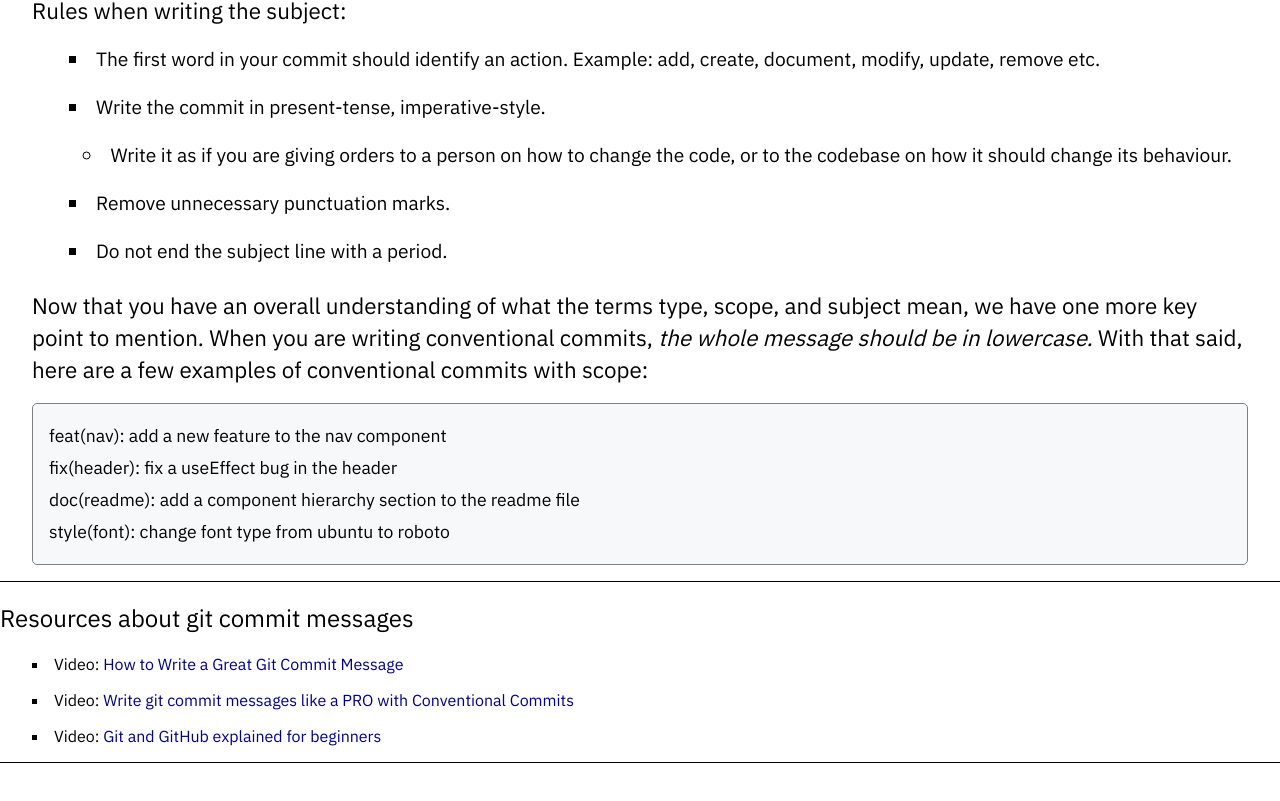
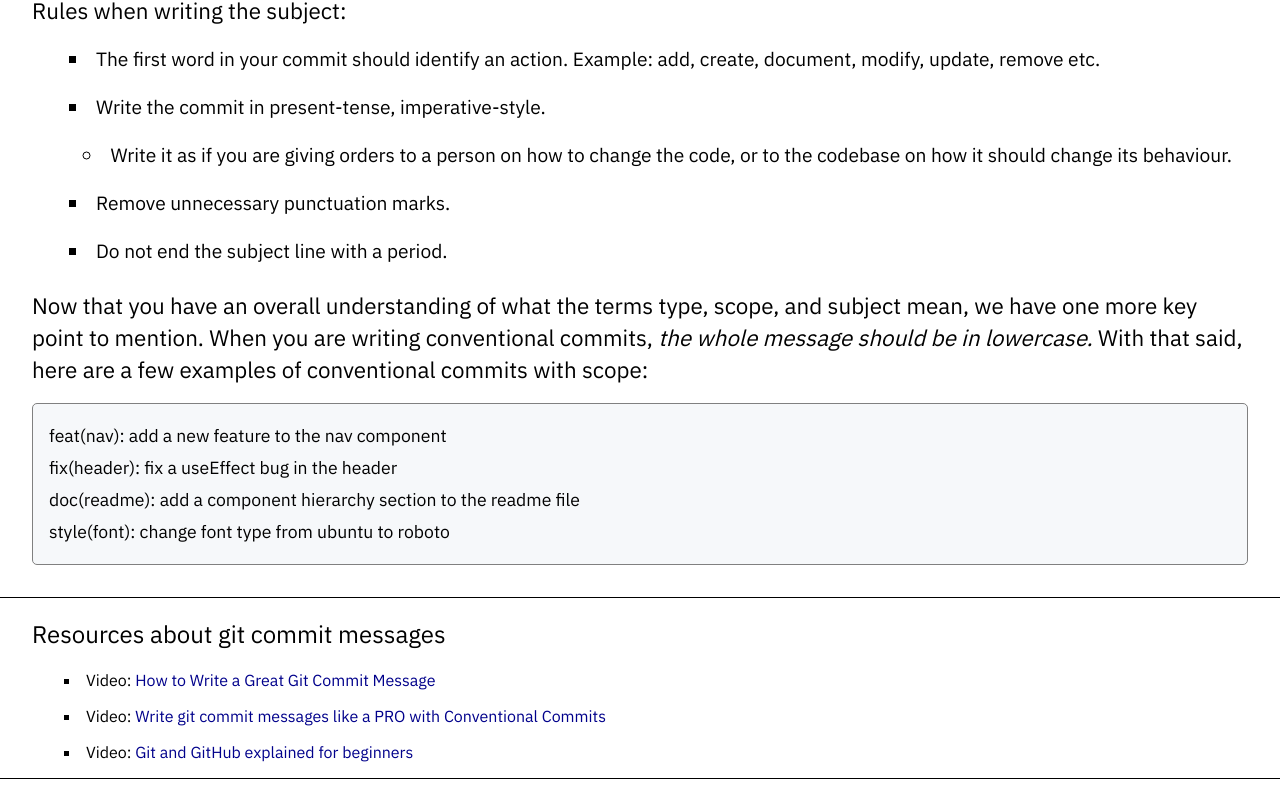
Before and after one commit to Elir-Mahad/notes, a Next.js app: page /writing-commits in a window 1280 px wide. Shown: the part 1857-2658 px from the top of the page. Built offline with nearby package versions, Linux system fonts and the light colour scheme.

Commit message:
style(resources): add padding and margin to resource component

```diff
--- a/styles/Styles.js
+++ b/styles/Styles.js
@@ -325,6 +325,8 @@ export const PostResources = styled.div`
   border-top: 1px solid black;
   border-bottom: 1px solid black;
   margin-bottom: 2rem;
+  margin-top: 2rem;
+  padding-left: 2rem;
 `;
 
 export const PsHeading = styled.h2`
```
